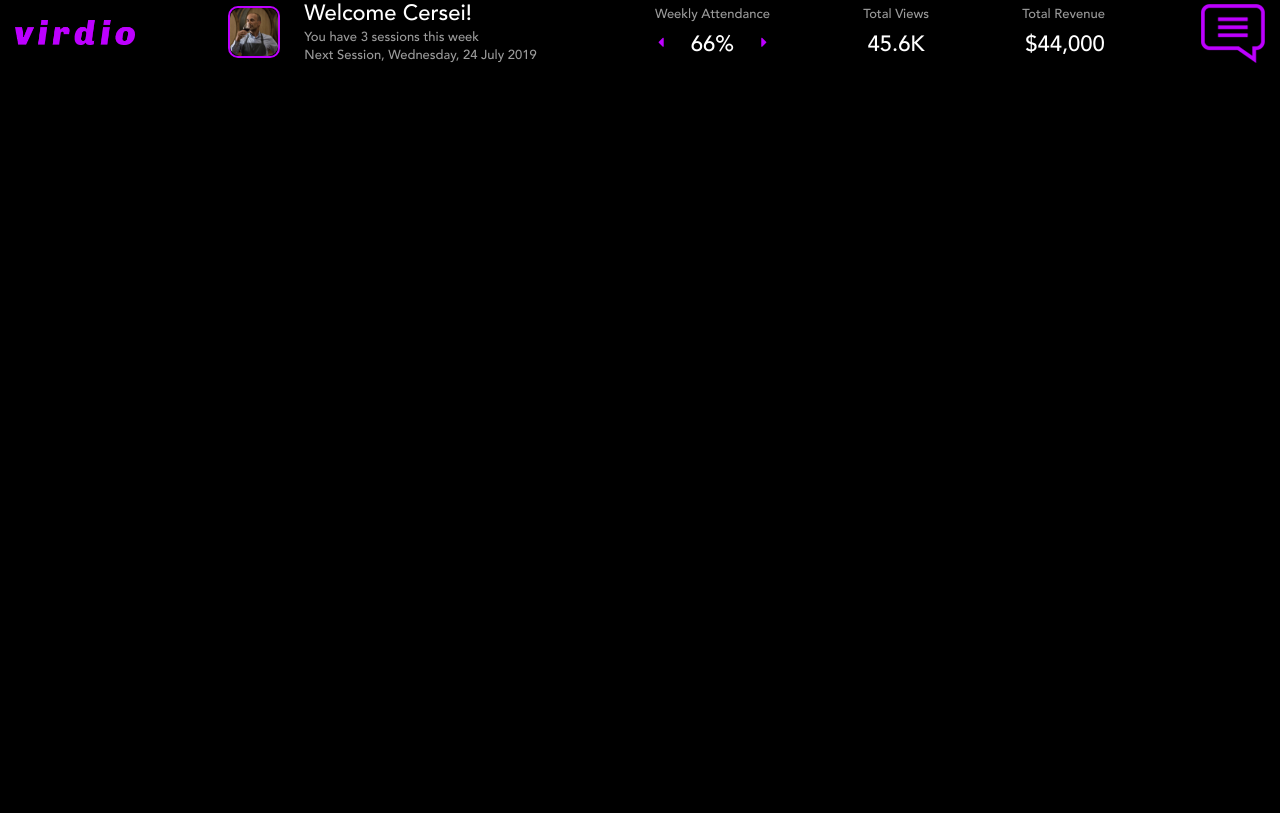
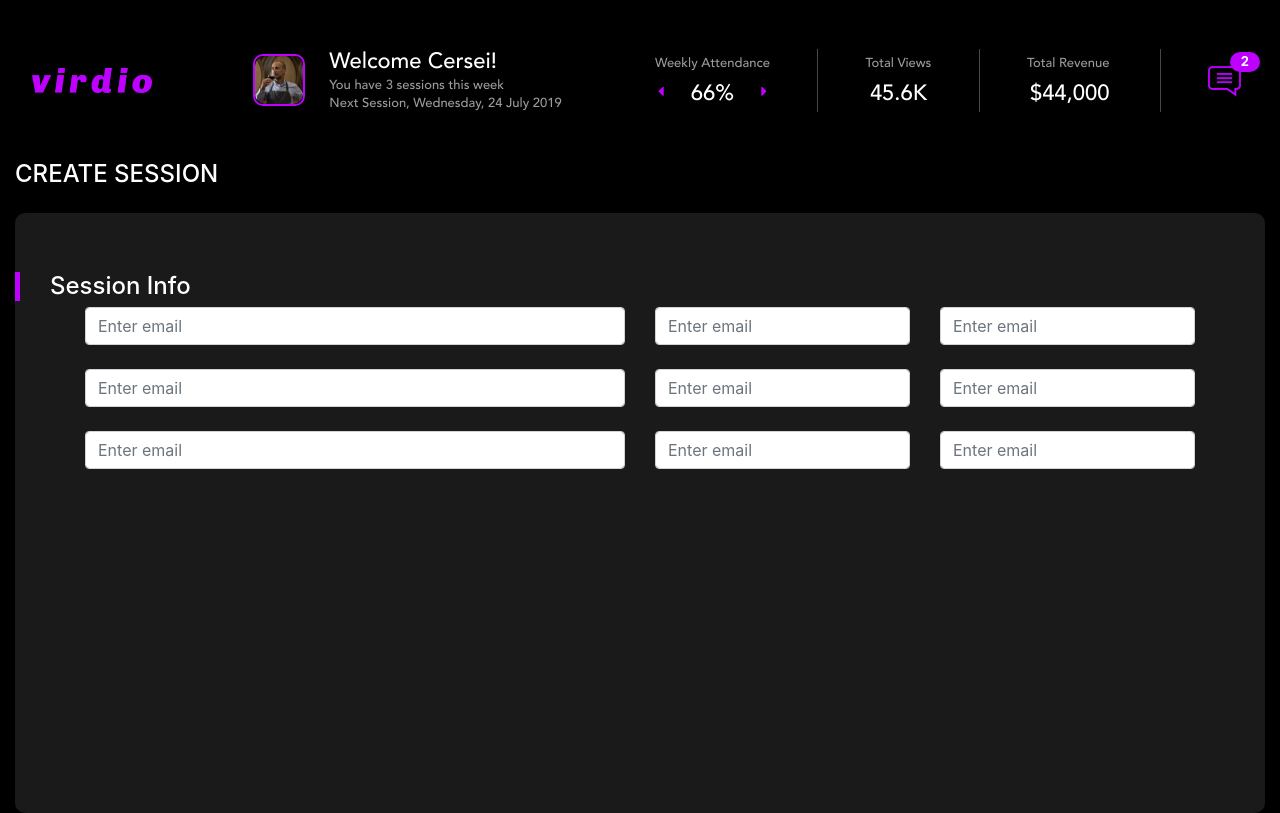
Before and after one commit to bhudevqversity/virdioadmin, a React (Create React App) app: page / in a window 1280 px wide. Built offline with nearby package versions, Linux system fonts and the light colour scheme.

Commit message:
start ui design

```diff
--- a/public/css/custom.css
+++ b/public/css/custom.css
@@ -16,6 +16,16 @@ Contents:
 @font-face {
     font-family: "Avenir-Medium";
     src: url("../fonts/Avenir-Medium.ttf") format("truetype");
+}
+}
+@font-face {
+    font-family: "AvenirNextLMedium";
+    src: url("../fonts/AvenirNextLMedium.otf") format("opentype");
+}
+}
+@font-face {
+    font-family: "AvenirNextRegular";
+    src: url("../fonts/AvenirNextRegular.otf") format("opentype");
 }
 
 body{
@@ -94,6 +104,76 @@ img.logo{
     color: #BD00FF;
     top: 5px;
 }
-.message-notification img{
+.message-notification{
+	position: relative;
+    display: flex;
+    align-items: center;
+    justify-content: center;
+}
+.message-count{
+	position: absolute;
+    background: #bd00ff;
+    color: #fff;
+    border-radius: 15px;
+    width: 30px;
+    height: 20px;
+    text-align: center;
+    font-weight: bold;
+    right: -19px;
+    top: 3px;
+    font-size: 13px;
+
 
 }
+.message-notification img{
+	    width: 33px;
+}
+
+.gray-border{
+    border-color: #474747 !important;
+}
+
+.gray-box{
+    height: 600px;
+    margin: 0 auto;
+    background: #1a1a1a;
+    border-radius: 10px;
+}
+
+.info{
+    border-left: 5px solid #bd00ff;
+    color: #fff;
+    font-size: 24px;
+    padding: 0px 0px 0px 30px;
+
+}
+.session{
+    float: left;
+    margin-top: 59px;
+    height: 35px;
+    width: 100%;
+
+}
+
+@media only screen and (max-width: 420px) {
+  .user-info img.user-avtar{
+    width: : 30px !important;
+    height: 30px !important;
+  }
+
+  .message-count{
+    position: absolute;
+    background: #bd00ff;
+    color: #fff;
+    border-radius: 15px;
+    width: 30px;
+    height: 20px;
+    text-align: center;
+    font-weight: bold;
+    right: -19px;
+    top: 14px;
+    font-size: 13px;
+
+
+}
+}
--- a/src/components/Header.js
+++ b/src/components/Header.js
@@ -4,11 +4,11 @@ class Header extends Component {
     render(){
         return(
             <div className="container-fluid">
-                <div className="row top-header">
-                    <div className="col-lg-2">
+                <div className="row top-header p-4">
+                    <div className="col-lg-2 d-flex d-md-block justify-content-center p-2">
                         <img src="/images/login-logo.png" className="logo" />
                     </div>
-                    <div className="col-lg-4">
+                    <div className="col-lg-4 d-flex d-md-block justify-content-center p-4">
                         <div className="user-info d-flex align-items-center">
                             <img className="user-avtar" src="images/attendee.png" />
                             <div className="pl-4">
@@ -18,26 +18,83 @@ class Header extends Component {
                             </div>
                         </div>
                     </div>
-                    <div className="col-lg-6">
-                        <div className="d-flex justify-content-between">
+                    <div className="col-lg-6 ">
+                        <div className="d-flex justify-content-between ">
                             <div className="header-info-right">
                                 <p>Weekly Attendance</p>
                                 <h3>66%</h3>
                             </div>
+                            <span class="border-right gray-border"></span>
                             <div className="header-info-right">
                                 <p>Total Views</p>
                                 <h3>45.6K</h3>
                             </div>
+                            <span class="border-right gray-border"></span>
                             <div className="header-info-right">
                                 <p>Total Revenue</p>
                                 <h3>$44,000</h3>
                             </div>
+                             <span class="border-right gray-border"></span>
                             <div className="message-notification">
                                 <img src="/images/message.png" />
+                                <span className="message-count">2</span>
+
                             </div>
+
+
                         </div>
                     </div>
                 </div>
+
+                <h4 className="text-white pb-3">CREATE SESSION</h4>
+
+                <div className="gray-box">
+                    <div className="session">
+                        <h3 className="info">Session Info</h3>
+                    </div>
+
+                    <div className="container">
+                        <div className="row">
+                                <div className="col-lg-6">
+                                    <input type="email" className="form-control"   placeholder="Enter email"/>
+                                </div>
+                                <div className="col-lg-3">
+                                    <input type="email" className="form-control"   placeholder="Enter email"/>
+                                </div>
+                                <div className="col-lg-3">
+                                    <input type="email" className="form-control"   placeholder="Enter email"/>
+                                </div>
+                        </div>
+
+                        <div className="row mt-4">
+                                <div className="col-lg-6">
+                                    <input type="email" className="form-control"   placeholder="Enter email"/>
+                                </div>
+                                <div className="col-lg-3">
+                                    <input type="email" className="form-control"   placeholder="Enter email"/>
+                                </div>
+                                <div className="col-lg-3">
+                                    <input type="email" className="form-control"   placeholder="Enter email"/>
+                                </div>
+                        </div>
+
+                        <div className="row mt-4">
+                                <div className="col-lg-6">
+                                    <input type="email" className="form-control"   placeholder="Enter email"/>
+                                </div>
+                                <div className="col-lg-3">
+                                    <input type="email" className="form-control"   placeholder="Enter email"/>
+                                </div>
+                                <div className="col-lg-3">
+                                    <input type="email" className="form-control"   placeholder="Enter email"/>
+                                </div>
+                        </div>
+                    </div>
+
+                </div>
+
+
+
             </div>
         )
     }
```
Also changed, not shown: public/fonts/AvenirNextMedium.otf (added), public/fonts/AvenirNextRegular.otf (added).
